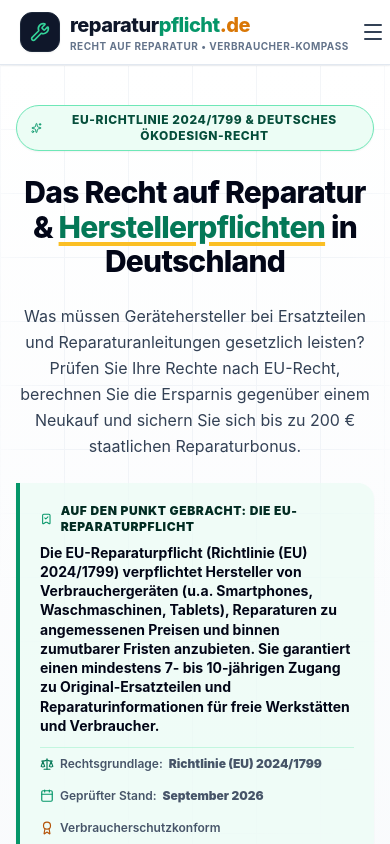
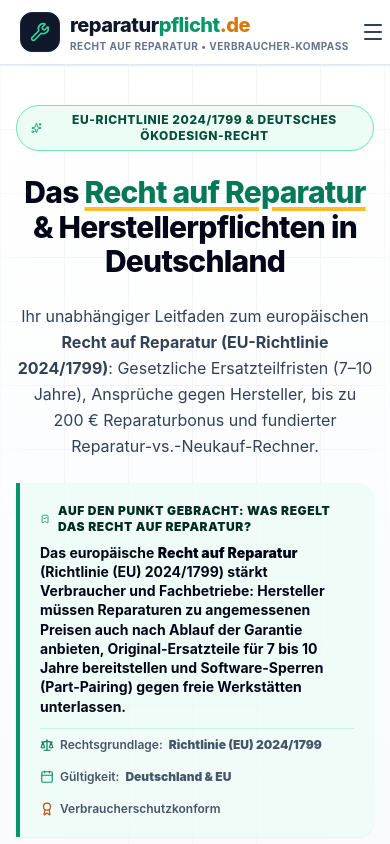
Before and after one commit to kathe71-cell/reparaturpflicht.de, a React (Vite) app: page / in a window 390 px wide. Shown: the top 844 px of the page. Built offline with nearby package versions, Linux system fonts and the light colour scheme.

Commit message:
chore(audit): fix privacy leaks, integrate vercel analytics, scroll-to-top and ai-seo

```diff
--- a/index.html
+++ b/index.html
@@ -4,9 +4,9 @@
     <meta charset="UTF-8" />
     <link rel="icon" type="image/svg+xml" href="/favicon.svg" />
     <meta name="viewport" content="width=device-width, initial-scale=1.0" />
-    <title>Reparaturpflicht &amp; Recht auf Reparatur | Leitfaden &amp; Check 2026</title>
-    <meta name="description" content="Recht auf Reparatur &amp; Herstellerpflichten in Deutschland: Gesetzliche Pflichtdauer für Ersatzteile (7-10 Jahre), Reparaturbonus-Check &amp; Ersparnisrechner." />
-    <meta name="keywords" content="Reparaturpflicht, Recht auf Reparatur, EU-Richtlinie 2024/1799, Ökodesign, Ersatzteilpflicht, Reparaturbonus, Gerätereparatur, Gewährleistung, Sachmängelhaftung" />
+    <title>Recht auf Reparatur 2026 | Gesetz, Pflichten &amp; Check</title>
+    <meta name="description" content="Recht auf Reparatur in Deutschland (EU-Richtlinie 2024/1799): Gesetzliche Pflichten der Hersteller, 7–10 Jahre Ersatzteile, Reparaturbonus &amp; Kosten-Modellrechner." />
+    <meta name="keywords" content="Recht auf Reparatur, Recht auf Reparatur Deutschland, EU-Richtlinie 2024/1799, Reparaturpflicht, Herstellerpflichten Ersatzteile, Reparaturbonus, Recht auf Reparatur Gesetz, Gewährleistung Reparatur, Ökodesign" />
     <meta name="author" content="Jens Kathe" />
     <meta name="publisher" content="reparaturpflicht.de" />
     <meta name="robots" content="index, follow, max-snippet:-1, max-image-preview:large, max-video-preview:-1" />
@@ -26,16 +26,16 @@
     <!-- Open Graph / Facebook -->
     <meta property="og:type" content="website" />
     <meta property="og:url" content="https://reparaturpflicht.de/" />
-    <meta property="og:title" content="Reparaturpflicht &amp; Recht auf Reparatur | Leitfaden &amp; Check" />
-    <meta property="og:description" content="Gesetzliche Pflichten der Hersteller, Ersatzteilfristen, Reparaturbonus &amp; Kosten-Modellrechner im unabhängigen Überblick." />
+    <meta property="og:title" content="Recht auf Reparatur 2026 | Gesetz, Pflichten &amp; Check" />
+    <meta property="og:description" content="Das Recht auf Reparatur in Deutschland &amp; EU: Ersatzteil-Fristen (7–10 Jahre), Reparaturbonus bis 200 € &amp; interaktiver Ersparnisrechner." />
     <meta property="og:image" content="https://reparaturpflicht.de/favicon.svg" />
     <meta property="og:locale" content="de_DE" />
-    <meta property="og:site_name" content="reparaturpflicht.de" />
+    <meta property="og:site_name" content="reparaturpflicht.de - Recht auf Reparatur" />
 
     <!-- Twitter Cards -->
     <meta name="twitter:card" content="summary_large_image" />
-    <meta name="twitter:title" content="Reparaturpflicht &amp; Recht auf Reparatur | Leitfaden &amp; Check" />
-    <meta name="twitter:description" content="Gesetzliche Pflichten der Hersteller, Ersatzteilfristen, Reparaturbonus &amp; Kosten-Modellrechner im unabhängigen Überblick." />
+    <meta name="twitter:title" content="Recht auf Reparatur 2026 | Gesetz, Pflichten &amp; Check" />
+    <meta name="twitter:description" content="Das Recht auf Reparatur in Deutschland &amp; EU: Ersatzteil-Fristen (7–10 Jahre), Reparaturbonus bis 200 € &amp; interaktiver Ersparnisrechner." />
 
     <!-- Schema.org JSON-LD Structured Data -->
     <script type="application/ld+json">
@@ -46,8 +46,9 @@
           "@type": "WebSite",
           "@id": "https://reparaturpflicht.de/#website",
           "url": "https://reparaturpflicht.de/",
-          "name": "reparaturpflicht.de",
-          "description": "Unabhängiger Leitfaden zum Recht auf Reparatur, gesetzlichen Herstellerpflichten und Förderprogrammen in Deutschland und der EU.",
+          "name": "Recht auf Reparatur - Informationsportal Deutschland",
+          "alternateName": "reparaturpflicht.de",
+          "description": "Unabhängiger Leitfaden zum Recht auf Reparatur (EU-Richtlinie 2024/1799), gesetzlichen Herstellerpflichten und Förderprogrammen in Deutschland.",
           "inLanguage": "de-DE"
         },
         {
@@ -68,11 +69,11 @@
         {
           "@type": "Service",
           "@id": "https://reparaturpflicht.de/#service",
-          "name": "Reparaturpflicht- & Rechte-Prüfer",
+          "name": "Recht auf Reparatur: Pflichten- & Rechte-Prüfer",
           "provider": {
             "@id": "https://reparaturpflicht.de/#organization"
           },
-          "description": "Interaktive Prüfung von gesetzlichen Ersatzteilfristen, Reparaturpflichten der Hersteller und Reparaturbonus-Förderungen.",
+          "description": "Interaktive Prüfung von gesetzlichen Ansprüchen nach dem EU-Recht auf Reparatur, Ersatzteilfristen und Förderungen.",
           "serviceType": "Verbraucherinformation & Leitfaden"
         },
         {
@@ -88,13 +89,13 @@
             {
               "@type": "ListItem",
               "position": 2,
-              "name": "Pflichten-Check",
+              "name": "Recht auf Reparatur",
               "item": "https://reparaturpflicht.de/#pflichten-check"
             },
             {
               "@type": "ListItem",
               "position": 3,
-              "name": "Ersparnis-Rechner",
+              "name": "Reparatur-Rechner",
               "item": "https://reparaturpflicht.de/#rechner"
             },
             {
@@ -117,26 +118,34 @@
           "mainEntity": [
             {
               "@type": "Question",
-              "name": "Haben Verbraucher in Deutschland eine rechtliche Pflicht zur Reparatur?",
+              "name": "Was besagt das Recht auf Reparatur nach der EU-Richtlinie 2024/1799?",
               "acceptedAnswer": {
                 "@type": "Answer",
-                "text": "Nein. Verbraucher sind gesetzlich nicht verpflichtet, ihre defekten Geräte reparieren zu lassen. Der Begriff 'Reparaturpflicht' bezieht sich primär auf die Pflichten der Hersteller und Inverkehrbringer (z. B. Bereitstellung von Ersatzteilen über 7 bis 10 Jahre, Reparaturanleitungen, Verbot von Software-Sperren) sowie auf den Vorrang der Nachbesserung im Rahmen der gesetzlichen Sachmängelhaftung."
+                "text": "Das europäische Recht auf Reparatur (Richtlinie (EU) 2024/1799) verpflichtet Hersteller dazu, Reparaturen für typische Konsumgüter auch nach Ablauf der gesetzlichen Garantie zu angemessenen Preisen und Fristen anzubieten. Zudem verlängert eine Reparatur innerhalb der 2-jährigen Gewährleistung die Frist der Sachmängelhaftung um weitere 12 Monate, und Software-Sperren (Part-Pairing) gegen unabhängige Werkstätten werden verboten."
               }
             },
             {
               "@type": "Question",
-              "name": "Welche Neuerungen bringt die EU-Richtlinie zum Recht auf Reparatur (2024/1799)?",
+              "name": "Ab wann gilt das Recht auf Reparatur in Deutschland?",
               "acceptedAnswer": {
                 "@type": "Answer",
-                "text": "Die Richtlinie (EU) 2024/1799 verpflichtet Hersteller dazu, Reparaturen auch nach Ablauf der 2-jährigen gesetzlichen Gewährleistung zu angemessenen Preisen und binnen angemessener Frist anzubieten. Zudem wird bei einer Reparatur innerhalb der Gewährleistung die Frist der Sachmängelhaftung um 12 Monate verlängert."
+                "text": "Die Richtlinie (EU) 2024/1799 ist Mitte 2024 in Kraft getreten. Die EU-Mitgliedstaaten, einschließlich Deutschland, setzen die Vorgaben bis Sommer 2026 in nationales Recht um. Viele produktbezogene Ökodesign-Pflichten für Ersatzteile (z. B. für Smartphones, Tablets, Waschmaschinen und Kühlschränke) gelten bereits jetzt verbindlich."
               }
             },
             {
               "@type": "Question",
-              "name": "Wie lange müssen Hersteller Ersatzteile für Haushaltsgeräte bereithalten?",
+              "name": "Welche Geräte fallen unter das Recht auf Reparatur?",
               "acceptedAnswer": {
                 "@type": "Answer",
-                "text": "Gemäß den EU-Ökodesign-Vorgaben müssen Hersteller von Waschmaschinen, Geschirrspülern und Kühlgeräten wichtige Ersatzteile in der Regel 7 bis 10 Jahre nach dem Inverkehrbringen des letzten Exemplars vorrätig halten. Die maximale Lieferfrist beträgt gesetzlich 10 bis 15 Arbeitstage."
+                "text": "Zu den abgedeckten Produktgruppen gehören Smartphones, Tablets, Waschmaschinen, Haushalts-Wäschetrockner, Geschirrspüler, Kühl- und Gefriergeräte, Fernseher und Displays, Schweißgeräte sowie Staubsauger. Die EU-Kommission erweitert den Katalog im Rahmen der Ökodesign-Verordnung (ESPR) kontinuierlich."
+              }
+            },
+            {
+              "@type": "Question",
+              "name": "Haben Verbraucher in Deutschland eine rechtliche Pflicht zur Reparatur?",
+              "acceptedAnswer": {
+                "@type": "Answer",
+                "text": "Nein. Verbraucher sind gesetzlich nicht verpflichtet, defekte Geräte reparieren zu lassen. Der Begriff bezieht sich primär auf die Pflichten der Hersteller (Bereitstellung von Ersatzteilen über 7 bis 10 Jahre, Reparaturanleitungen, diskriminierungsfreier Zugang für freie Werkstätten)."
               }
             },
             {
@@ -144,10 +153,27 @@
               "name": "Was ist der staatliche Reparaturbonus und wo kann er beantragt werden?",
               "acceptedAnswer": {
                 "@type": "Answer",
-                "text": "Der Reparaturbonus ist ein staatliches Förderprogramm, bei dem 50 Prozent der Reparaturkosten (meist bis zu maximal 200 Euro pro Reparatur und Kalenderjahr) erstattet werden. Bundesländer wie Thüringen, Sachsen und Berlin haben bereits erfolgreiche Programme etabliert; eine bundesweite Ausweitung ist in der politischen Umsetzung."
+                "text": "Der Reparaturbonus ist eine staatliche Förderung, bei der 50 Prozent der Reparaturkosten (bis zu 200 Euro pro Reparatur und Jahr) erstattet werden. Bundesländer wie Thüringen, Sachsen und Berlin haben bereits aktive Förderprogramme."
               }
             }
           ]
+        }
+      ]
+    }
+    </script>
+      <script type="speculationrules">
+    {
+      "prefetch": [
+        {
+          "source": "document",
+          "where": {
+            "and": [
+              { "href_matches": "/*" },
+              { "not": { "href_matches": ["/api/*", "/*\\?(.+)"] } },
+              { "not": { "selector_matches": "a[rel~=\"nofollow\"]" } }
+            ]
+          },
+          "eagerness": "conservative"
         }
       ]
     }
--- a/src/components/DutyChecker.tsx
+++ b/src/components/DutyChecker.tsx
@@ -49,10 +49,10 @@ export const DutyChecker: React.FC = () => {
         <div className="text-center max-w-3xl mx-auto mb-12">
           <span className="badge-emerald mb-3">Interaktives Prüf-Tool</span>
           <h2 className="text-2xl sm:text-3xl font-extrabold text-slate-950 tracking-tight mb-3">
-            Reparaturpflicht- &amp; Rechte-Prüfer
+            Recht auf Reparatur: Pflichten- &amp; Rechte-Prüfer
           </h2>
           <p className="text-slate-600 text-sm sm:text-base">
-            Wählen Sie Ihre Gerätekategorie, das Gerätealter und den Defekt aus. Unser Kompass ermittelt die gesetzlichen Pflichten des Herstellers, Ersatzteilfristen und Ihre konkreten Ansprüche.
+            Wählen Sie Ihre Gerätekategorie, das Gerätealter und den Defekt aus. Unser Kompass ermittelt Ihre gesetzlichen Ansprüche nach dem neuen <strong>Recht auf Reparatur (EU 2024/1799)</strong>, Ersatzteilfristen und Pflichten der Hersteller.
           </p>
         </div>
 
--- a/src/components/Footer.tsx
+++ b/src/components/Footer.tsx
@@ -24,9 +24,8 @@ export const Footer: React.FC<FooterProps> = ({ onNavigate }) => {
               Unabhängiger Verbraucher-Leitfaden zum europäischen Recht auf Reparatur (EU-Richtlinie 2024/1799) und deutschen Ökodesign-Vorgaben. Für längere Gerätenutzung, weniger Elektroschrott und echte Kostenersparnis.
             </p>
             <div className="pt-2 text-[11px] text-slate-400 space-y-1">
-              <p>Jens Kathe • Hansastraße 6 • 34119 Kassel</p>
-              <p>E-Mail: jens@kathe.org • Tel: +49 178 6652623</p>
-              <p>Kleinunternehmer nach § 19 UStG</p>
+              <p>Unabhängiger Verbraucher-Leitfaden • Kleinunternehmer nach § 19 UStG</p>
+              <p>Vollständige Betreiberangaben siehe Impressum</p>
             </div>
           </div>
 
--- a/src/components/Hero.tsx
+++ b/src/components/Hero.tsx
@@ -21,27 +21,25 @@ export const Hero: React.FC<HeroProps> = ({ onScrollTo }) => {
 
           {/* Main Headline */}
           <h1 className="text-3xl sm:text-4xl lg:text-5xl font-extrabold text-slate-950 tracking-tight leading-[1.15] mb-6">
-            Das Recht auf Reparatur &amp; <br className="hidden sm:inline" />
-            <span className="text-emerald-700 underline decoration-amber-400 decoration-4 underline-offset-4">
-              Herstellerpflichten
-            </span> in Deutschland
+            Das <span className="text-emerald-700 underline decoration-amber-400 decoration-4 underline-offset-4">Recht auf Reparatur</span> &amp; <br className="hidden sm:inline" />
+            Herstellerpflichten in Deutschland
           </h1>
 
           {/* Subheadline */}
           <p className="text-base sm:text-lg text-slate-700 leading-relaxed mb-6">
-            Was müssen Gerätehersteller bei Ersatzteilen und Reparaturanleitungen gesetzlich leisten?
-            Prüfen Sie Ihre Rechte nach EU-Recht, berechnen Sie die Ersparnis gegenüber einem Neukauf
-            und sichern Sie sich bis zu 200&nbsp;€ staatlichen Reparaturbonus.
+            Ihr unabhängiger Leitfaden zum europäischen <strong>Recht auf Reparatur (EU-Richtlinie 2024/1799)</strong>:
+            Gesetzliche Ersatzteilfristen (7–10 Jahre), Ansprüche gegen Hersteller, bis zu 200&nbsp;€ Reparaturbonus
+            und fundierter Reparatur-vs.-Neukauf-Rechner.
           </p>
 
-          {/* Position-0 Featured Snippet Definition Box (Google AI Overviews) */}
+          {/* Position-0 Featured Snippet Definition Box (Google AI Overviews & Rich Snippet) */}
           <div className="mb-8 bg-emerald-50/70 border-l-4 border-emerald-600 rounded-r-2xl p-5 sm:p-6 shadow-sm text-left">
             <div className="flex items-center gap-2 text-xs font-black uppercase tracking-wider text-emerald-950 mb-2">
               <BookmarkCheck className="w-4 h-4 text-emerald-600" />
-              <span>Auf den Punkt gebracht: Die EU-Reparaturpflicht</span>
+              <span>Auf den Punkt gebracht: Was regelt das Recht auf Reparatur?</span>
             </div>
             <p className="text-slate-950 font-bold text-sm sm:text-base leading-snug">
-              Die EU-Reparaturpflicht (Richtlinie (EU) 2024/1799) verpflichtet Hersteller von Verbrauchergeräten (u.a. Smartphones, Waschmaschinen, Tablets), Reparaturen zu angemessenen Preisen und binnen zumutbarer Fristen anzubieten. Sie garantiert einen mindestens 7- bis 10-jährigen Zugang zu Original-Ersatzteilen und Reparaturinformationen für freie Werkstätten und Verbraucher.
+              Das europäische <strong>Recht auf Reparatur</strong> (Richtlinie (EU) 2024/1799) stärkt Verbraucher und Fachbetriebe: Hersteller müssen Reparaturen zu angemessenen Preisen auch nach Ablauf der Garantie anbieten, Original-Ersatzteile für 7 bis 10 Jahre bereitstellen und Software-Sperren (Part-Pairing) gegen freie Werkstätten unterlassen.
             </p>
             <div className="mt-3 flex flex-wrap items-center gap-4 text-xs font-semibold text-slate-600 pt-2 border-t border-emerald-200/60">
               <span className="flex items-center gap-1.5">
@@ -50,7 +48,7 @@ export const Hero: React.FC<HeroProps> = ({ onScrollTo }) => {
               </span>
               <span className="flex items-center gap-1.5">
                 <Calendar className="w-3.5 h-3.5 text-emerald-600" />
-                Geprüfter Stand: <strong>September 2026</strong>
+                Gültigkeit: <strong>Deutschland &amp; EU</strong>
               </span>
               <span className="flex items-center gap-1.5">
                 <Award className="w-3.5 h-3.5 text-amber-700" />
@@ -66,14 +64,14 @@ export const Hero: React.FC<HeroProps> = ({ onScrollTo }) => {
               className="btn-primary-amber w-full sm:w-auto px-6 py-3.5 rounded-xl text-sm font-extrabold shadow-md gap-2"
             >
               <ShieldCheck className="w-5 h-5 text-slate-950" />
-              <span>Geräte-Pflichten online prüfen</span>
+              <span>Recht auf Reparatur prüfen</span>
             </button>
             <button
               onClick={() => onScrollTo('rechner')}
               className="btn-outline w-full sm:w-auto px-6 py-3.5 rounded-xl text-sm font-bold gap-2 text-slate-900 bg-white"
             >
               <Calculator className="w-5 h-5 text-emerald-700" />
-              <span>Kosten- &amp; CO₂-Rechner starten</span>
+              <span>Ersparnis-Rechner starten</span>
             </button>
           </div>
 
--- a/src/data/repairData.ts
+++ b/src/data/repairData.ts
@@ -294,49 +294,49 @@ export const FAQS: FaqItem[] = [
   {
     id: 'faq-1',
     category: 'recht',
-    question: 'Haben Verbraucher in Deutschland eine rechtliche Pflicht zur Reparatur?',
-    answer: 'Nein. Für Privatpersonen existiert in Deutschland kein Reparaturzwang. Wenn Ihr Gerät defekt ist, können Sie frei entscheiden, ob Sie es reparieren lassen, als Ersatzteilspender abgeben oder fachgerecht über den Wertstoffhof bzw. den Handel nach ElektroG entsorgen. Der Begriff "Reparaturpflicht" bezieht sich im juristischen Sinne auf Pflichten der Hersteller und Händler (z. B. Bevorratung von Ersatzteilen, Bereitstellung von Demontageanleitungen und Vorrang der Nacherfüllung im BGB-Kaufrecht).'
+    question: 'Was besagt das Recht auf Reparatur (EU-Richtlinie 2024/1799) genau?',
+    answer: 'Die EU-Richtlinie 2024/1799 (Recht auf Reparatur) stärkt Verbraucher und Fachbetriebe durch vier zentrale Pfeiler: 1. Hersteller müssen auch nach Ablauf der 2-jährigen Gewährleistung Reparaturen zu angemessenen Preisen und Fristen anbieten. 2. Entscheidet sich ein Verbraucher innerhalb der Gewährleistung für eine Reparatur statt für ein Ersatzgerät, verlängert sich die Sachmängelhaftung um zusätzliche 12 Monate. 3. Software-Sperren ("Part-Pairing") und vertragliche Hürden gegen freie Werkstätten und gebrauchte Ersatzteile werden untersagt. 4. Ein europäisches standardisiertes Reparatur-Informationsformular sorgt für transparente Kostenvoranschläge.'
   },
   {
     id: 'faq-2',
     category: 'recht',
-    question: 'Was regelt die EU-Richtlinie zum Recht auf Reparatur (EU 2024/1799)?',
-    answer: 'Die im Jahr 2024 verabschiedete EU-Richtlinie 2024/1799 stärkt Verbraucherrechte grundlegend: 1. Hersteller müssen für bestimmte Produktgruppen (u. a. Haushaltsgeräte, Smartphones) Reparaturen auch nach Ablauf der gesetzlichen Gewährleistung zu angemessenen Preisen anbieten. 2. Wenn sich ein Verbraucher innerhalb der gesetzlichen 2-jährigen Gewährleistung für eine Reparatur statt eines Neugeräte-Austauschs entscheidet, verlängert sich die Sachmängelhaftung um weitere 12 Monate. 3. Software-Barrieren ("Part-Pairing"), die den Einbau von gebrauchten oder Dritthersteller-Ersatzteilen blockieren, werden untersagt.'
+    question: 'Ab wann gilt das europäische Recht auf Reparatur in Deutschland?',
+    answer: 'Die EU-Richtlinie 2024/1799 ist Mitte 2024 in Kraft getreten. Die Bundesrepublik Deutschland und alle anderen EU-Staaten setzen die Richtlinie bis spätestens Sommer 2026 verbindlich in nationales Recht (insbesondere deutsches Kaufrecht und BGB) um. Wichtig für Verbraucher: Zahlreiche produktspezifische Ökodesign-Vorgaben für Ersatzteile (z. B. für Smartphones, Tablets, Waschmaschinen und Kühlschränke) gelten bereits jetzt unmittelbar.'
   },
   {
     id: 'faq-3',
     category: 'hersteller',
-    question: 'Wie lange müssen Hersteller gesetzlich Ersatzteile vorhalten?',
-    answer: 'Die genaue Frist richtet sich nach der europäischen Ökodesign-Verordnung für die jeweilige Geräteart: Für Waschmaschinen, Haushaltsgeschirrspüler und Kühlgeräte beträgt die Frist 7 bis 10 Jahre nach dem Inverkehrbringen des letzten Geräts der Baureihe. Für Smartphones und Tablets gilt ab Sommer 2025 eine verbindliche Bereithaltung von 7 Jahren für sicherheits- und funktionsrelevante Komponenten. Zudem dürfen Ersatzteile maximal 10 bis 15 Arbeitstage Lieferzeit in Anspruch nehmen.'
+    question: 'Welche Geräte fallen unter das Recht auf Reparatur?',
+    answer: 'Unter das Recht auf Reparatur fallen zunächst alle Produktgruppen mit bestehenden EU-Ökodesign-Reparaturvorgaben: Smartphones, Mobiltelefone, Tablets, Waschmaschinen, Haushalts-Wäschetrockner, Geschirrspüler, Kühlschränke und Gefriergeräte, Fernseher und elektronische Displays, Schweißgeräte sowie Staubsauger. Die EU-Kommission erweitert den Kreis der erfassten Elektrogeräte im Rahmen der Ökodesign-Rahmenverordnung (ESPR) kontinuierlich.'
   },
   {
     id: 'faq-4',
-    category: 'hersteller',
-    question: 'Dürfen Hersteller Reparaturen durch freie Werkstätten oder Laien blockieren?',
-    answer: 'Nein. Die EU-Gesetzgebung verbietet es Herstellern explizit, Reparaturen durch vertragliche Klauseln, Hard- oder Software-Mechanismen zu behindern. Sogenannte Serialisierungen ("Part-Pairing"), bei denen ein ausgetauschtes Display oder ein neuer Akku ohne herstellereigene Kalibrier-Software Fehlermeldungen wirft oder den Dienst verweigert, verstoßen gegen die neuen EU-Vorgaben.'
+    category: 'recht',
+    question: 'Haben Verbraucher in Deutschland eine rechtliche Pflicht zur Reparatur?',
+    answer: 'Nein. Für Privatpersonen existiert in Deutschland kein Reparaturzwang. Wenn Ihr Gerät defekt ist, können Sie frei entscheiden, ob Sie es reparieren lassen, als Teilespender abgeben oder fachgerecht über den Wertstoffhof bzw. den Handel nach ElektroG entsorgen. Der Begriff "Reparaturpflicht" bezieht sich im juristischen Sinne auf Pflichten der Hersteller und Händler (z. B. Bevorratung von Ersatzteilen, Bereitstellung von Demontageanleitungen und Vorrang der Nacherfüllung im BGB-Kaufrecht).'
   },
   {
     id: 'faq-5',
-    category: 'bonus',
-    question: 'Wie funktioniert der Reparaturbonus und wer hat Anspruch darauf?',
-    answer: 'Der Reparaturbonus ist ein Zuschuss der Bundesländer (z. B. Thüringen, Sachsen, Berlin) für Bürger mit Hauptwohnsitz im jeweiligen Bundesland. Gefördert werden in der Regel 50 % der belegten Reparaturrechnung bis zu maximal 100 bis 200 Euro pro Person und Jahr. Häufig werden auch Materialkosten für Selbstreparaturen gefördert, sofern die Ersatzteilrechnung vorgelegt wird. Die Einreichung erfolgt digital über das zuständige Förderportal.'
+    category: 'hersteller',
+    question: 'Wie lange müssen Hersteller gesetzlich Ersatzteile vorhalten?',
+    answer: 'Die Frist richtet sich nach der Ökodesign-Verordnung des jeweiligen Gerätetyps: Für Haushaltsgroßgeräte (Waschmaschinen, Geschirrspüler, Kühlgeräte) beträgt die Pflicht 7 bis 10 Jahre ab Produktionsstopp des Modells. Für Smartphones und Tablets gilt eine verbindliche Vorhaltefrist von 7 Jahren für Akkus, Displays und Kameras. Zudem dürfen Ersatzteile maximal 10 bis 15 Arbeitstage Lieferzeit in Anspruch nehmen.'
   },
   {
     id: 'faq-6',
-    category: 'kosten',
-    question: 'Wann lohnt sich eine Reparatur im Vergleich zum Neukauf wirtschaftlich?',
-    answer: 'Als bewährte Faustformel gilt: Liegen die Reparaturkosten unter 30 bis 40 Prozent des aktuellen Wiederbeschaffungswertes eines vergleichbaren Neugeräts, ist die Reparatur in den allermeisten Fällen wirtschaftlich vorteilhaft. Bei hochwertigen Haushaltsgeräten (z. B. von Miele oder Bosch) lohnt sich eine Reparatur oft selbst bei höheren Kosten, da die robuste Mechanik für eine Lebensdauer von 15 bis 20 Jahren ausgelegt ist.'
+    category: 'hersteller',
+    question: 'Dürfen Hersteller Reparaturen durch freie Werkstätten oder Selbstreparatur blockieren?',
+    answer: 'Nein. Die EU-Gesetzgebung untersagt Herstellern explizit jegliche Behinderung durch Software, Hardware oder Vertragsklauseln. Sogenanntes "Part-Pairing" (Serialisierung von Ersatzteilen), bei dem ein neues Bauteil ohne teure Hersteller-Freischaltung Fehlermeldungen erzeugt oder Funktionen abschaltet, ist nach den neuen Vorgaben unzulässig.'
   },
   {
     id: 'faq-7',
-    category: 'kosten',
-    question: 'Welchen ökologischen Nutzen bringt das Reparieren tatsächlich?',
-    answer: 'Die Herstellung von elektronischen Geräten verursacht zwischen 70 und 85 Prozent des gesamten Lebenszyklus-CO₂-Fußabdrucks (insbesondere durch Halbleiterproduktion, Metallabbau und globale Lieferketten). Durch die Verlängerung der Nutzungsdauer eines Smartphones um nur zwei Jahre können im Schnitt rund 50 kg CO₂e eingespart werden; bei einer Waschmaschine sind es über 100 kg CO₂e und bis zu 70 kg vermiedener Elektroschrott.'
+    category: 'bonus',
+    question: 'Wie funktioniert der staatliche Reparaturbonus (bis zu 200 €)?',
+    answer: 'Der Reparaturbonus erstattet Bürgern in teilnehmenden Bundesländern (z. B. Thüringen, Sachsen, Berlin) in der Regel 50 % der belegten Reparaturkosten bis zu 100 bzw. 200 Euro pro Kalenderjahr. In vielen Programmen werden auch die reinen Materialkosten für Selbstreparaturen (z. B. in Repair-Cafés) gefördert. Die Beantragung erfolgt einfach digital mit Hochladen der Werkstatt- oder Ersatzteilrechnung.'
   },
   {
     id: 'faq-8',
-    category: 'recht',
-    question: 'Welche Rechte habe ich innerhalb der ersten 2 Jahre nach dem Kauf?',
-    answer: 'Innerhalb der ersten 2 Jahre greift die gesetzliche Sachmängelhaftung (Gewährleistung) gegenüber dem Verkäufer (§ 437 BGB). In den ersten 12 Monaten gilt die Beweislastumkehr zugunsten des Käufers: Es wird vermutet, dass der Mangel bereits beim Kauf vorlag. Sie haben als Käufer das Recht, zwischen Nachbesserung (Reparatur) oder Nachlieferung (Ersatzgerät) zu wählen, sofern die gewählte Variante für den Verkäufer nicht unverhältnismäßig teuer ist.'
+    category: 'kosten',
+    question: 'Wann lohnt sich eine Reparatur im Vergleich zum Neukauf wirtschaftlich?',
+    answer: 'Als Faustregel gilt: Liegen die Reparaturkosten unter 35 bis 40 % des Neupreises eines gleichwertigen Ersatzgeräts, lohnt sich die Instandsetzung wirtschaftlich fast immer. Zudem sinken die tatsächlichen Kosten pro Nutzungsjahr (TCO): Bei einer 140-€-Reparatur, die das Gerät 3 weitere Jahre sichert, zahlen Sie rechnerisch nur rund 47 € pro weiterem Nutzungsjahr – weit weniger als der Wertverlust eines neuen Geräts.'
   }
 ];
```
Also changed, not shown: src/pages/Datenschutz.tsx (+2 -6 lines), public/llms.txt (added), 1 other file (tests, documents, lock files or other folders).
